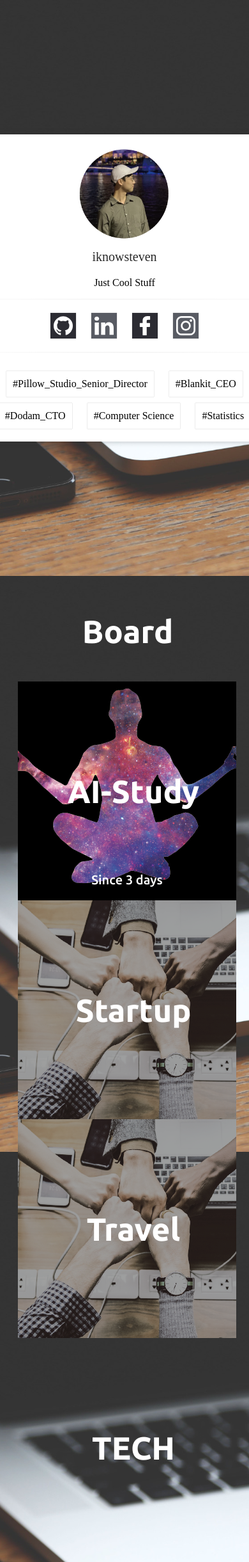
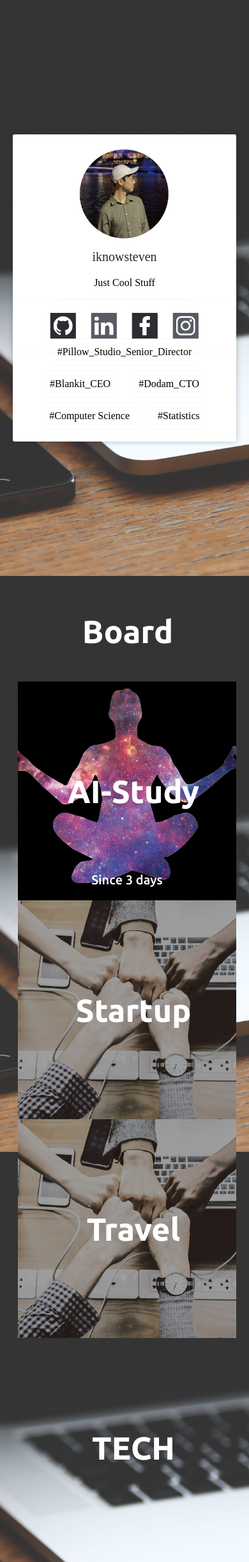
Before and after one commit to iknowSteven/iknowSteven.github.io, a Jekyll site: the page built from index.md, in a window 390 px wide. Shown: the whole page at 64% size. Built offline with Jekyll 4.4.1, drawn with Linux system fonts in a browser that asks for light colours; our own code applies the rules of GitHub Pages for plain Markdown files.

Commit message:
no message

```diff
--- a/assets/css/home.css
+++ b/assets/css/home.css
@@ -31,6 +31,12 @@ html {
     -ms-transition: .5s;
     -o-transition: .5s;
     transition: .5s;
+}
+
+@media ( max-width: 570px ) {
+    #home_main {
+        width: calc(100% - 40px);
+    }
 }
 
 #home_main_profile {
```
